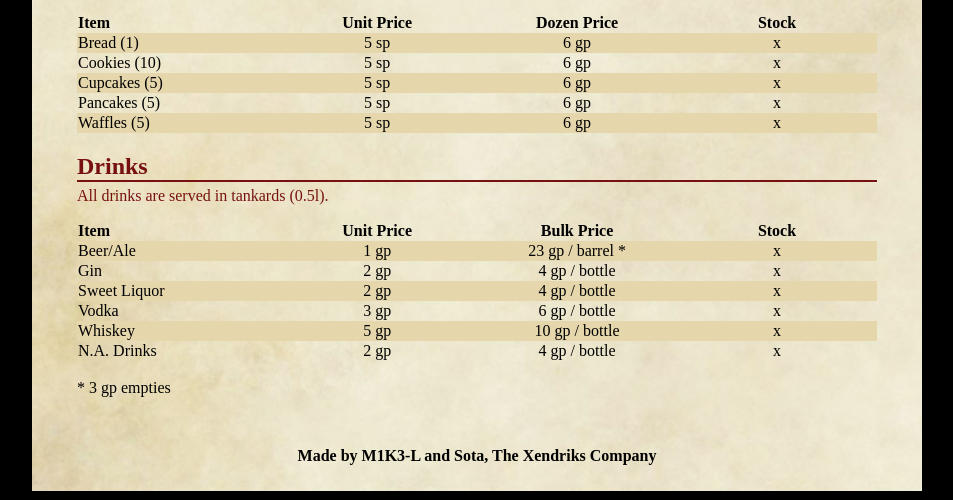
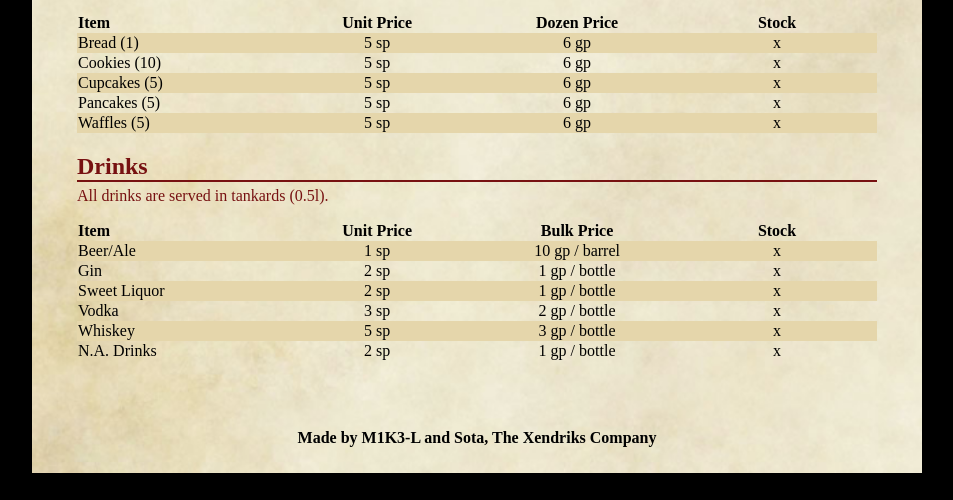
Before and after one commit to LarsDebloudts/XendriksCompany, a plain HTML site: page XendriksCompany/index.html in a window 1280 px wide. Shown: the part 544-1044 px from the top of the page, without its empty margins (163-1116 px from the left). Drawn offline with Linux system fonts and the light colour scheme.

Commit message:
Update index.html

```diff
--- a/XendriksCompany/index.html
+++ b/XendriksCompany/index.html
@@ -93,43 +93,42 @@
             </tr>
             <tr>
                 <td class="left">Beer/Ale</td>
-                <td>1 gp</td>
-                <td>23 gp / barrel *</td>
+                <td>1 sp</td>
+                <td>10 gp / barrel</td>
                 <td>x</td>
             </tr>
             <tr>
                 <td class="left">Gin</td>
-                <td>2 gp</td>
-                <td>4 gp / bottle</td>
+                <td>2 sp</td>
+                <td>1 gp / bottle</td>
                 <td>x</td>
             </tr>
             <tr>
                 <td class="left">Sweet Liquor</td>
-                <td>2 gp</td>
-                <td>4 gp / bottle</td>
+                <td>2 sp</td>
+                <td>1 gp / bottle</td>
                 <td>x</td>
             </tr>
             <tr>
                 <td class="left">Vodka</td>
-                <td>3 gp</td>
-                <td>6 gp / bottle</td>
+                <td>3 sp</td>
+                <td>2 gp / bottle</td>
                 <td>x</td>
             </tr>
             <tr>
                 <td class="left">Whiskey</td>
-                <td>5 gp</td>
-                <td>10 gp / bottle</td>
+                <td>5 sp</td>
+                <td>3 gp / bottle</td>
                 <td>x</td>
             </tr>
             <tr>
                 <td class="left">N.A. Drinks</td>
-                <td>2 gp</td>
-                <td>4 gp / bottle</td>
+                <td>2 sp</td>
+                <td>1 gp / bottle</td>
                 <td>x</td>
             </tr>
         </table>
         <br>
-        * 3 gp empties
 
         <p class="yeet">Made by M1K3-L and Sota, The Xendriks Company
         </p>
```
